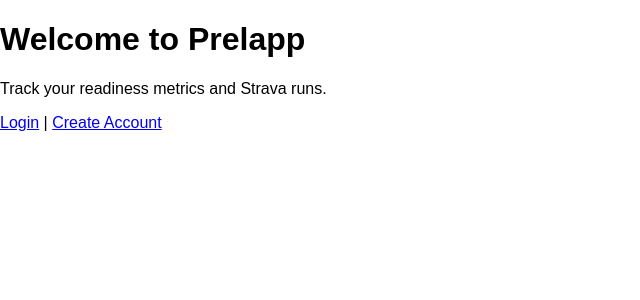
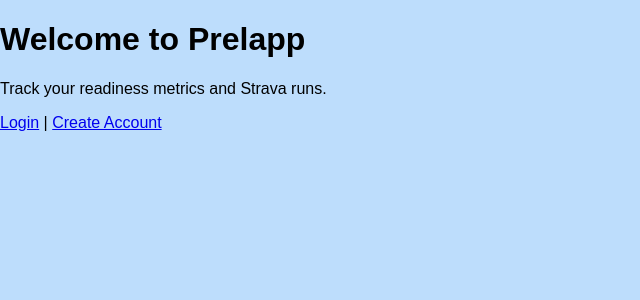
Before and after one commit to V0rsity/prelapp, a Next.js app: page / in a window 1280 px wide. Shown: the top 300 px of the page, without its empty margins (0-640 px from the left). Built offline with nearby package versions, Linux system fonts and the light colour scheme; no server answers.

Commit message:
Attempt to improve view on iOS

```diff
--- a/pages/_app.tsx
+++ b/pages/_app.tsx
@@ -11,7 +11,7 @@
           {/* PWA Meta */}
           <link rel="manifest" href="/manifest.json" />
           <link rel="icon" href="/icons/icon-192x192.png" />
-          <meta name="theme-color" content="#4f46e5" />
+          <meta name="theme-color" content="#BDDDFC" />
           <meta name="description" content="Track your readiness metrics and Strava runs." />
           <meta name="viewport" content="width=device-width, initial-scale=1" />
 
--- a/styles/globals.css
+++ b/styles/globals.css
@@ -14,6 +14,7 @@
   height: 100%;
   overflow-x: hidden;
   font-family: Arial, Helvetica, sans-serif;
+  background: #BDDDFC;
 }
 
 /* Mobile View (Default) */
```
